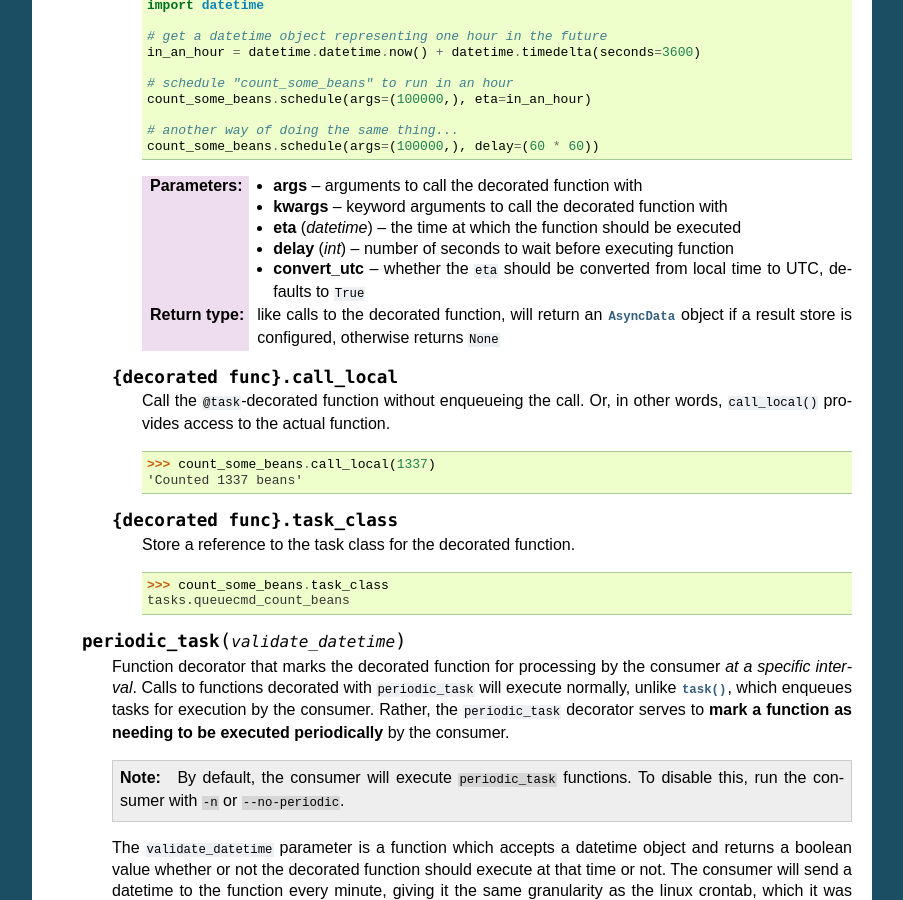
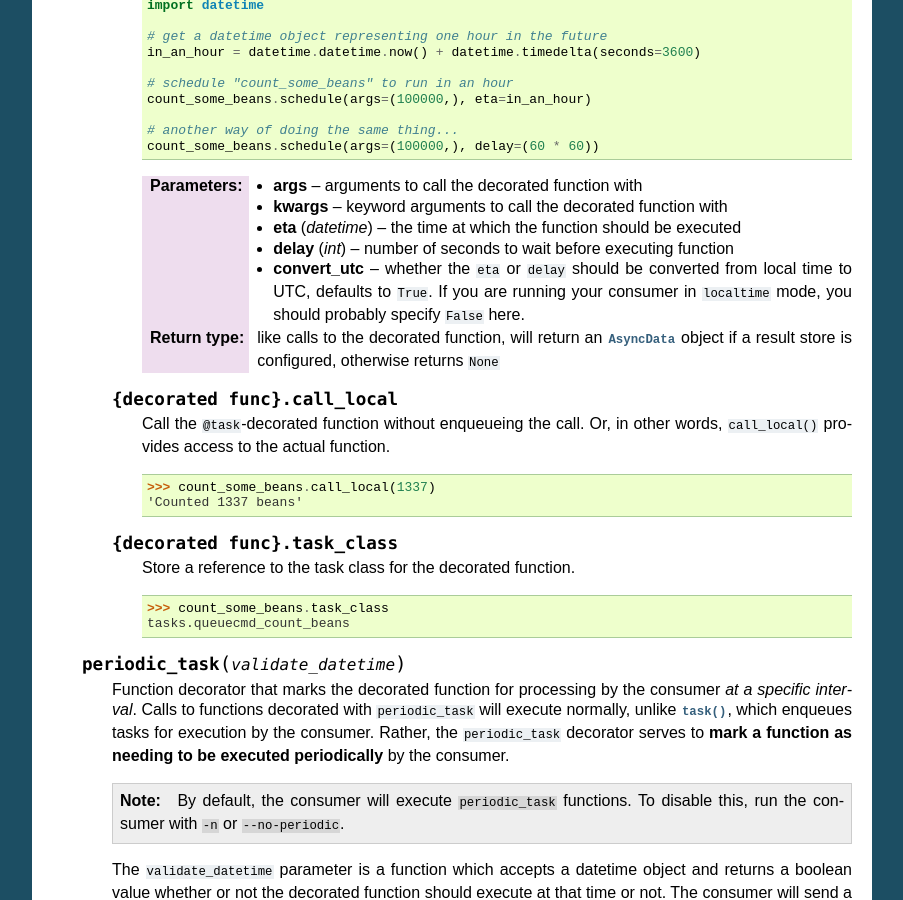
Before and after one commit to coleifer/huey, a Sphinx documentation site: the page built from docs/api.rst, in a window 1280 px wide and 900 px high, scrolled down 2238 px. Shown: the whole window, without its empty margins (198-1101 px from the left). Built offline with Sphinx 7.4.7, drawn with Linux system fonts in a browser that asks for light colours.

```diff
--- a/docs/api.rst
+++ b/docs/api.rst
@@ -147,8 +147,7 @@ Function decorators and helpers
             :param kwargs: keyword arguments to call the decorated function with
             :param datetime eta: the time at which the function should be executed
             :param int delay: number of seconds to wait before executing function
-            :param convert_utc: whether the ``eta`` should be converted from local
-                                time to UTC, defaults to ``True``
+            :param convert_utc: whether the ``eta`` or ``delay`` should be converted from local time to UTC, defaults to ``True``. If you are running your consumer in ``localtime`` mode, you should probably specify ``False`` here.
             :rtype: like calls to the decorated function, will return an :py:class:`AsyncData`
                     object if a result store is configured, otherwise returns ``None``
 
```
